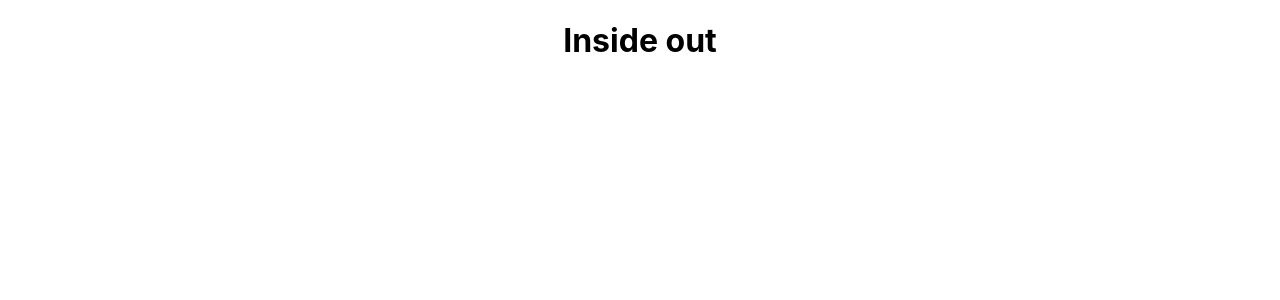
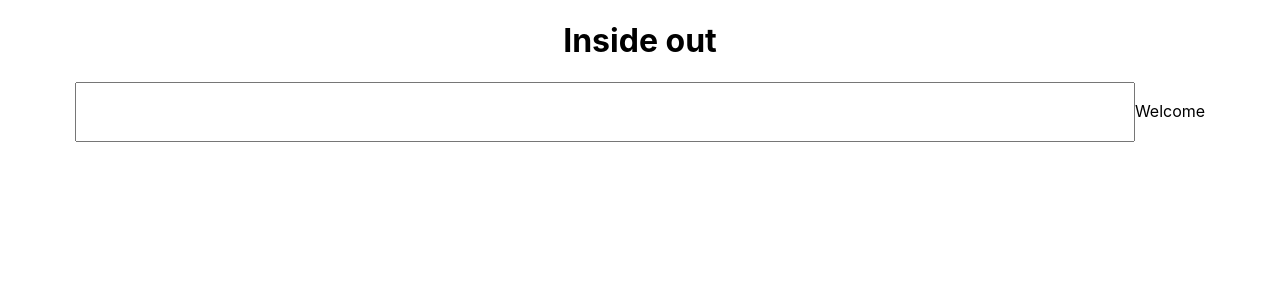
Before and after one commit to PankajGhosh998/Emoji-interpreter, a React (Create React App) app: page / in a window 1280 px wide. Shown: the top 300 px of the page. Built offline with nearby package versions, Linux system fonts and the light colour scheme.

Commit message:
initial commit

```diff
--- a/public/index.html
+++ b/public/index.html
@@ -10,34 +10,14 @@
       content="Web site created using create-react-app"
     />
     <link rel="apple-touch-icon" href="%PUBLIC_URL%/logo192.png" />
-    <!--
-      manifest.json provides metadata used when your web app is installed on a
-      user's mobile device or desktop. See https://developers.google.com/web/fundamentals/web-app-manifest/
-    -->
+
     <link rel="manifest" href="%PUBLIC_URL%/manifest.json" />
-    <!--
-      Notice the use of %PUBLIC_URL% in the tags above.
-      It will be replaced with the URL of the `public` folder during the build.
-      Only files inside the `public` folder can be referenced from the HTML.
 
-      Unlike "/favicon.ico" or "favicon.ico", "%PUBLIC_URL%/favicon.ico" will
-      work correctly both with client-side routing and a non-root public URL.
-      Learn how to configure a non-root public URL by running `npm run build`.
-    -->
-    <title>React App</title>
+    <title>Emoji Interpreter</title>
   </head>
   <body>
     <noscript>You need to enable JavaScript to run this app.</noscript>
     <div id="root"></div>
-    <!--
-      This HTML file is a template.
-      If you open it directly in the browser, you will see an empty page.
 
-      You can add webfonts, meta tags, or analytics to this file.
-      The build step will place the bundled scripts into the <body> tag.
-
-      To begin the development, run `npm start` or `yarn start`.
-      To create a production bundle, use `npm run build` or `yarn build`.
-    -->
   </body>
 </html>
--- a/src/App.css
+++ b/src/App.css
@@ -1,3 +1,9 @@
 .App {
   text-align: center;
 }
+
+input{
+  width: 80%;
+  height: 5vh;
+  padding: 0.5rem 1rem;
+}
--- a/src/App.js
+++ b/src/App.js
@@ -1,12 +1,20 @@
-import logo from './logo.svg';
-import './App.css';
+import React, { useState } from "react";
+import "./App.css";
 
 function App() {
+  var [inputText, setInputText] = useState("");
+
+  function inputChangeHandler(event) {
+    setInputText(event.target.value);
+  }
+
   return (
     <div className="App">
       <header className="App-header">
         <h1>Inside out</h1>
       </header>
+      <input className="input" onChange={inputChangeHandler}></input>
+      Welcome {inputText}
     </div>
   );
 }
```
Also changed, not shown: 1 other file (tests, documents, lock files or other folders).
